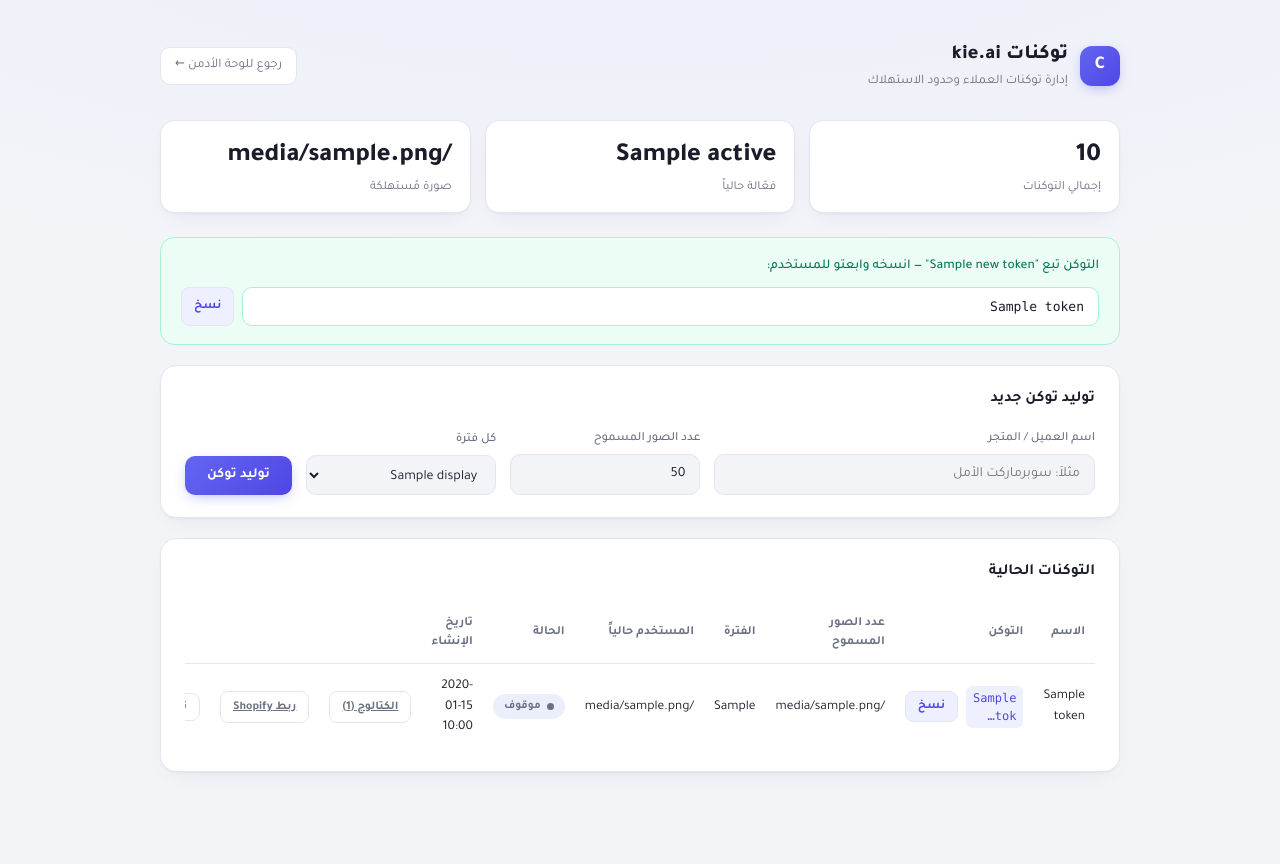
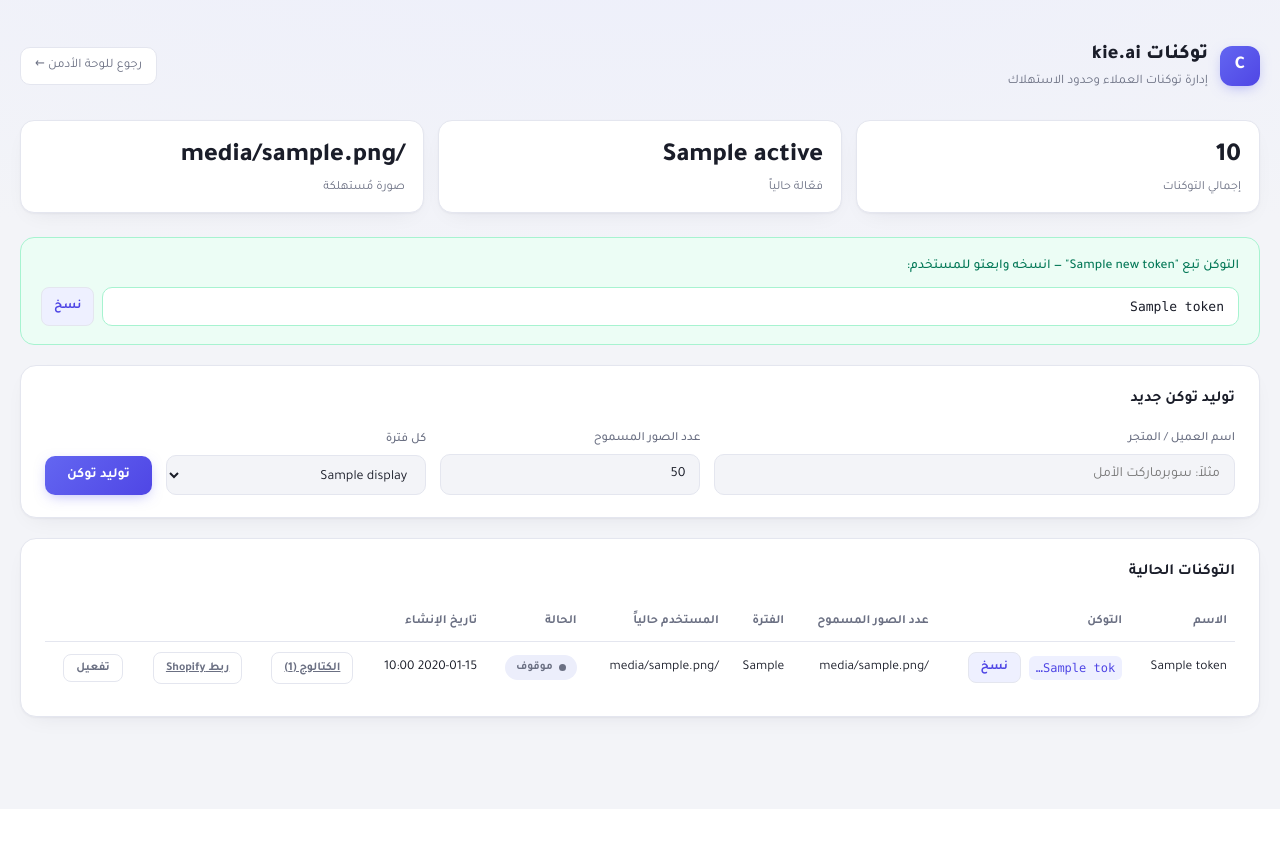
Before and after one commit to sidra221/control-dashboard, a Django app: template apitokens/templates/apitokens/dashboard.html in a window 1280 px wide. After the commit the page ends 734 px from the top, so only its background shows below. Run offline with Django 5.2, Linux system fonts and the light colour scheme; the template is opened without the code that fills it: most values are stand-ins (such as "Sample title", 1, 10 or a date in 2020); data that the repository does not hold is empty.

Commit message:
fix: widen the dashboard page and drop the table's forced min-width so it fits without horizontal scroll
Co-Authored-By: Claude Sonnet 5 <noreply@anthropic.com>

```diff
--- a/apitokens/templates/apitokens/base.html
+++ b/apitokens/templates/apitokens/base.html
@@ -59,7 +59,7 @@
     line-height: 1.5;
   }
 
-  .wrap { max-width: 960px; margin: 0 auto; }
+  .wrap { max-width: 1240px; margin: 0 auto; }
 
   header {
     display: flex;
@@ -183,8 +183,8 @@
   .btn-toggle:hover { border-color: var(--accent); color: var(--accent); }
 
   .table-scroll { overflow-x: auto; }
-  table { width: 100%; border-collapse: collapse; font-size: 13.5px; min-width: 960px; }
-  th, td { text-align: right; padding: 12px 10px; }
+  table { width: 100%; border-collapse: collapse; font-size: 13.5px; }
+  th, td { text-align: right; padding: 10px 8px; }
   thead th { color: var(--muted); font-weight: 600; font-size: 12.5px; border-bottom: 1px solid var(--border); }
   tbody tr { border-bottom: 1px solid var(--border); transition: background .1s ease; }
   tbody tr:last-child { border-bottom: none; }
```
